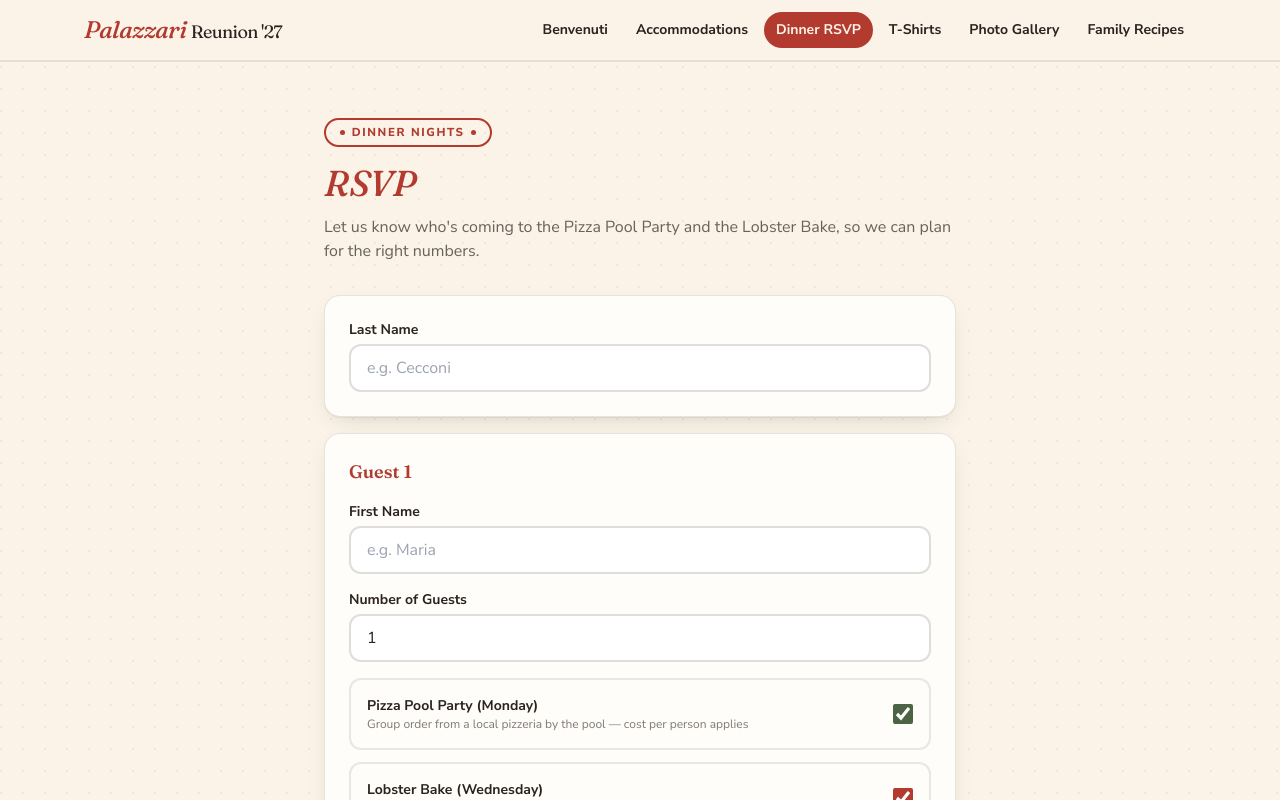
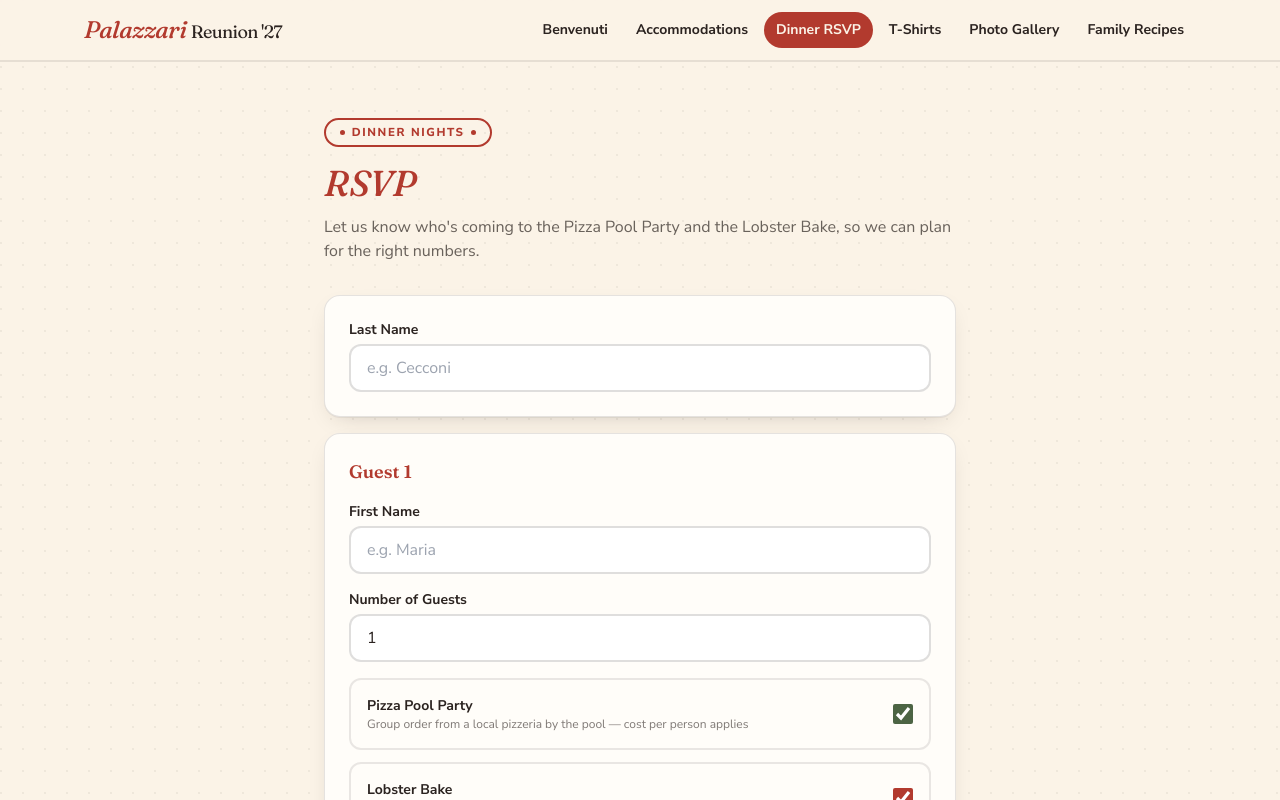
Before and after one commit to lauracecconi/PalazzariReunion, a React (Vite) app: page / in a window 1280 px wide. Both pictures are taken after a click on the button "Dinner RSVP". Shown: the top 800 px of the page. Built offline with nearby package versions, Linux system fonts and the light colour scheme.

Commit message:
Update DinnerRSVP.jsx

```diff
--- a/src/pages/DinnerRSVP.jsx
+++ b/src/pages/DinnerRSVP.jsx
@@ -151,7 +151,7 @@ export default function DinnerRSVP() {
 
             <div className="flex items-center justify-between border-2 border-ink/10 rounded-xl p-4 mb-3">
               <div>
-                <p className="font-bold text-sm">Pizza Pool Party (Monday)</p>
+                <p className="font-bold text-sm">Pizza Pool Party</p>
                 <p className="text-xs text-ink/60">Group order from a local pizzeria by the pool — cost per person applies</p>
               </div>
               <input
@@ -164,7 +164,7 @@ export default function DinnerRSVP() {
 
             <div className="flex items-center justify-between border-2 border-ink/10 rounded-xl p-4 mb-4">
               <div>
-                <p className="font-bold text-sm">Lobster Bake (Wednesday)</p>
+                <p className="font-bold text-sm">Lobster Bake</p>
                 <p className="text-xs text-ink/60">Additional cost applies</p>
               </div>
               <input
```
